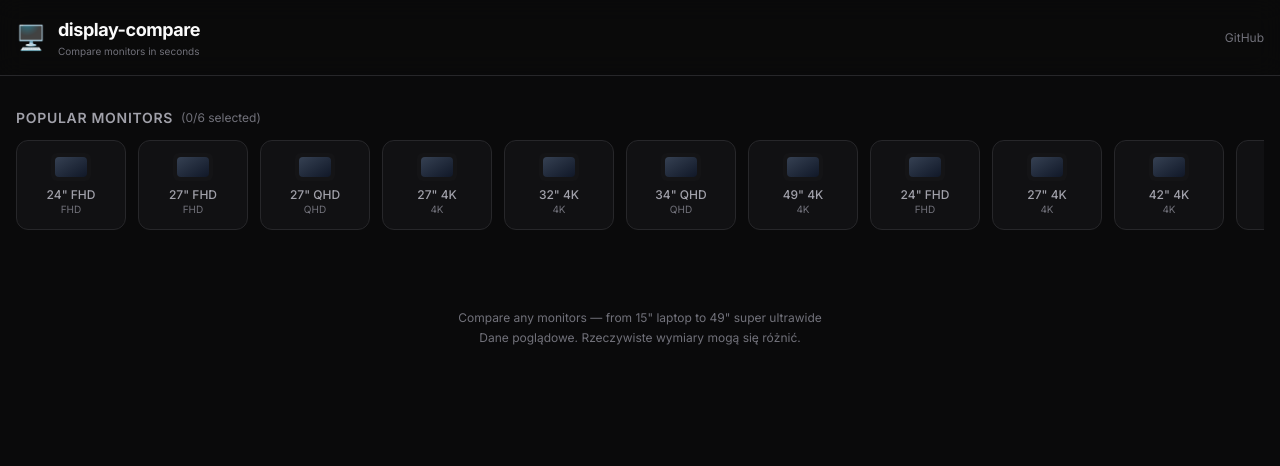
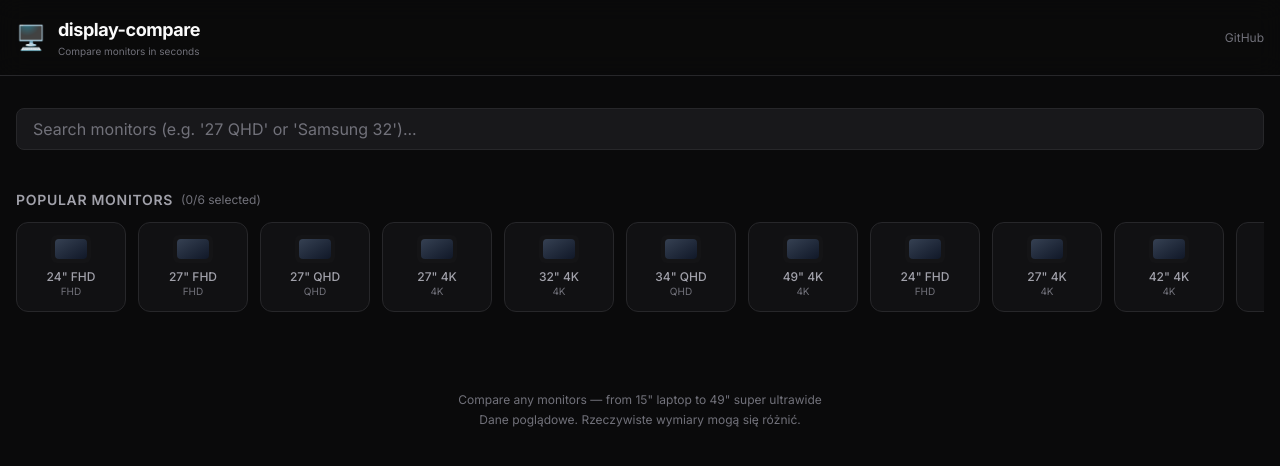
Before and after one commit to pinchr/display-compare, a Next.js app: page / in a window 1280 px wide. Shown: the top 466 px of the page. Built offline with nearby package versions, Linux system fonts and the light colour scheme.

Commit message:
Add search, hide Overlay section, fix Y-axis dragging (use pxPerCm not /2)

```diff
--- a/app/page.tsx
+++ b/app/page.tsx
@@ -1,10 +1,10 @@
 "use client";
 
-import { useState } from "react";
+import { useState, useMemo } from "react";
 import { Monitor } from "@/lib/monitors/types";
+import { PRESET_MONITORS } from "@/lib/monitors/presets";
 import PresetBar from "@/components/PresetBar";
 import Workspace from "@/components/Workspace";
-import OverlayCanvas from "@/components/OverlayCanvas";
 import LayoutGrid from "@/components/LayoutGrid";
 import SpecTable from "@/components/SpecTable";
 import DeskView from "@/components/DeskView";
@@ -26,6 +26,18 @@ export default function Home() {
   const [highlightedId, setHighlightedId] = useState<string | null>(null);
   // Shared arrangement state — updated by WorkspaceSimulator, read by ViewFromAbove
   const [arrangements, setArrangements] = useState<MonitorArrangement[]>([]);
+  // Search state
+  const [searchQuery, setSearchQuery] = useState("");
+  const [searchOpen, setSearchOpen] = useState(false);
+  const searchResults = useMemo(() => {
+    if (!searchQuery) return [];
+    const q = searchQuery.toLowerCase();
+    return PRESET_MONITORS.filter(m =>
+      m.name.toLowerCase().includes(q) ||
+      m.brand.toLowerCase().includes(q) ||
+      m.id.toLowerCase().includes(q)
+    );
+  }, [searchQuery]);
 
   const handleToggleMonitor = (monitor: Monitor) => {
     setSelectedMonitors((prev) => {
@@ -87,6 +99,41 @@ export default function Home() {
       </header>
 
       <div className="max-w-7xl mx-auto px-4 py-8 space-y-10">
+        {/* Monitor Search */}
+        <section>
+          <div className="relative">
+            <input
+              type="text"
+              placeholder="Search monitors (e.g. '27 QHD' or 'Samsung 32')..."
+              className="w-full px-4 py-2 rounded-lg bg-bg-tertiary border border-border text-text-primary placeholder-text-tertiary focus:outline-none focus:ring-2 focus:ring-accent/50"
+              onChange={(e) => {
+                setSearchQuery(e.target.value);
+                setSearchOpen(e.target.value.length > 0);
+              }}
+              onFocus={() => setSearchOpen(searchQuery.length > 0)}
+              onBlur={() => setTimeout(() => setSearchOpen(false), 200)}
+            />
+            {searchOpen && searchResults.length > 0 && (
+              <div className="absolute top-full left-0 right-0 mt-1 bg-bg-secondary border border-border rounded-lg shadow-xl max-h-64 overflow-y-auto z-50">
+                {searchResults.slice(0, 10).map((m) => (
+                  <button
+                    key={m.id}
+                    className="w-full px-4 py-2 text-left hover:bg-bg-tertiary flex items-center justify-between"
+                    onMouseDown={() => {
+                      handleToggleMonitor(m);
+                      setSearchQuery("");
+                      setSearchOpen(false);
+                    }}
+                  >
+                    <span className="text-text-primary text-sm">{m.name}</span>
+                    <span className="text-text-tertiary text-xs">{m.brand}</span>
+                  </button>
+                ))}
+              </div>
+            )}
+          </div>
+        </section>
+
         {/* Preset bar */}
         <section>
           <PresetBar
@@ -132,15 +179,6 @@ export default function Home() {
           </section>
         )}
 
-        {/* Overlay canvas */}
-        {selectedMonitors.length >= 1 && (
-          <section className="animate-fade-in-up" style={{ animationDelay: "200ms" }}>
-            <div className="rounded-2xl border border-border bg-bg-secondary p-6">
-              <OverlayCanvas monitors={selectedMonitors} />
-            </div>
-          </section>
-        )}
-
         {/* Spec table */}
         {selectedMonitors.length >= 1 && (
           <section className="animate-fade-in-up" style={{ animationDelay: "250ms" }}>
--- a/components/DeskView.tsx
+++ b/components/DeskView.tsx
@@ -158,7 +158,7 @@ function FrontView({ monitors, arrangements, headDistance, onArrangementsChange,
 
     // Both axes work simultaneously - drag diagonally
     const newXCm = Math.max(minXCm, Math.min(maxXCm, dragStart.current.startXCm + dx / pxPerCm));
-    const newYCm = Math.max(minYCm, Math.min(maxYCm, dragStart.current.startYCm + dy / 2));
+    const newYCm = Math.max(minYCm, Math.min(maxYCm, dragStart.current.startYCm - dy / pxPerCm));
 
     setLocalArrangements(prev => prev.map(arr => arr.id === draggingId ? { ...arr, xCm: newXCm, yCm: newYCm } : arr));
   }, [draggingId, pxPerCm]);
```
